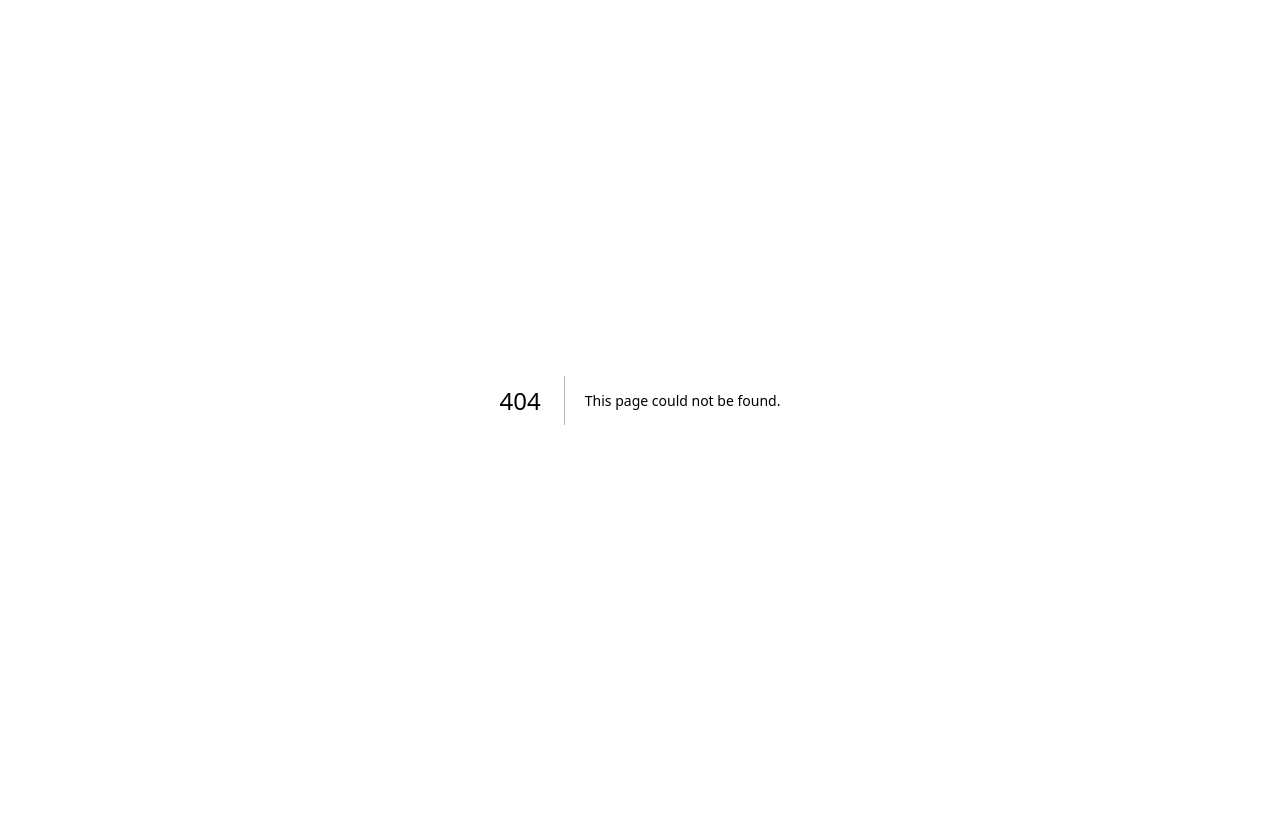
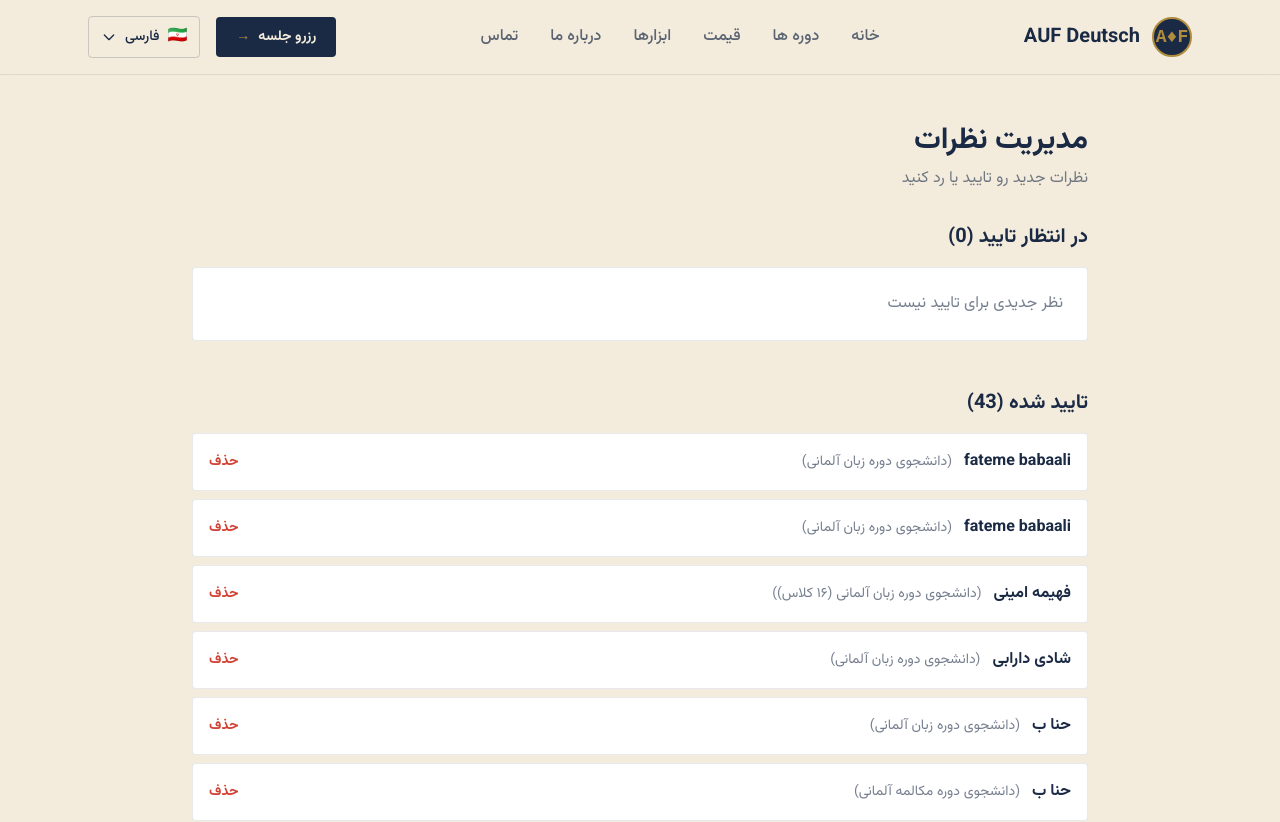
Before and after one commit to Amin-Abdolahi/Aufdeutsch-website, a Next.js app: page /1/admin/testimonials in a window 1280 px wide. Before the commit this address had no page. Shown: the top 822 px of the page. Before the commit the page ends 800 px from the top, so only its background shows below. Built offline with nearby package versions, Linux system fonts and the light colour scheme.

Commit message:
feat: add admin panel for testimonial management

```diff
--- /dev/null
+++ b/app/[locale]/admin/layout.tsx
@@ -0,0 +1,10 @@
+import type { ReactNode } from "react";
+
+export const metadata = {
+  title: "مدیریت نظرات | AUF Deutsch",
+  robots: "noindex, nofollow",
+};
+
+export default function AdminLayout({ children }: { children: ReactNode }) {
+  return <div className="min-h-screen bg-paper-100">{children}</div>;
+}
--- /dev/null
+++ b/app/[locale]/admin/testimonials/page.tsx
@@ -0,0 +1,185 @@
+"use client";
+
+import { useEffect, useState } from "react";
+
+interface Testimonial {
+  id: string;
+  authorName: string;
+  course: string;
+  text: string;
+  rating: number;
+  locale: "fa" | "de" | "en";
+  approved: boolean;
+  createdAt: string;
+}
+
+export default function AdminTestimonialsPage() {
+  const [testimonials, setTestimonials] = useState<Testimonial[]>([]);
+  const [loading, setLoading] = useState(true);
+  const [actionLoading, setActionLoading] = useState<string | null>(null);
+
+  // Fetch all testimonials (approved + pending)
+  const fetchTestimonials = async () => {
+    try {
+      const res = await fetch("/api/admin/testimonials");
+      const data = await res.json();
+      setTestimonials(data.testimonials || []);
+    } catch {
+      alert("خطا در بارگذاری");
+    } finally {
+      setLoading(false);
+    }
+  };
+
+  useEffect(() => {
+    fetchTestimonials();
+  }, []);
+
+  // Approve or reject a testimonial
+  const handleAction = async (id: string, action: "approve" | "reject") => {
+    setActionLoading(id);
+    try {
+      const res = await fetch(`/api/admin/testimonials/${id}`, {
+        method: "POST",
+        headers: { "Content-Type": "application/json" },
+        body: JSON.stringify({ action }),
+      });
+
+      if (res.ok) {
+        // Remove from list or refresh
+        await fetchTestimonials();
+      } else {
+        alert("خطا در انجام عملیات");
+      }
+    } catch {
+      alert("خطای شبکه");
+    } finally {
+      setActionLoading(null);
+    }
+  };
+
+  // Filter pending testimonials
+  const pending = testimonials.filter((t) => !t.approved);
+  const approved = testimonials.filter((t) => t.approved);
+
+  if (loading) {
+    return (
+      <div className="min-h-screen bg-paper-100 flex items-center justify-center">
+        <p className="text-navy-900">در حال بارگذاری...</p>
+      </div>
+    );
+  }
+
+  return (
+    <div className="min-h-screen bg-paper-100 py-12 px-4">
+      <div className="max-w-4xl mx-auto">
+        {/* Header */}
+        <h1 className="text-3xl font-bold text-navy-900 mb-2">
+          مدیریت نظرات
+        </h1>
+        <p className="text-navy-900/60 mb-8">
+          نظرات جدید رو تایید یا رد کنید
+        </p>
+
+        {/* Pending testimonials */}
+        <section className="mb-12">
+          <h2 className="text-xl font-bold text-navy-900 mb-4">
+            در انتظار تایید ({pending.length})
+          </h2>
+
+          {pending.length === 0 ? (
+            <div className="bg-white p-6 rounded-sm border border-navy-900/10">
+              <p className="text-navy-900/60">نظر جدیدی برای تایید نیست</p>
+            </div>
+          ) : (
+            <div className="space-y-4">
+              {pending.map((t) => (
+                <div
+                  key={t.id}
+                  className="bg-white p-6 rounded-sm border border-navy-900/10 shadow-sm"
+                >
+                  {/* Meta */}
+                  <div className="grid grid-cols-2 gap-4 mb-4 text-sm">
+                    <div>
+                      <span className="font-bold text-navy-900">نام: </span>
+                      <span className="text-navy-900/80">{t.authorName}</span>
+                    </div>
+                    <div>
+                      <span className="font-bold text-navy-900">دوره: </span>
+                      <span className="text-navy-900/80">{t.course}</span>
+                    </div>
+                    <div>
+                      <span className="font-bold text-navy-900">امتیاز: </span>
+                      <span className="text-navy-900/80">
+                        {t.rating}/5 {"★".repeat(t.rating)}
+                      </span>
+                    </div>
+                    <div>
+                      <span className="font-bold text-navy-900">زبان: </span>
+                      <span className="text-navy-900/80">{t.locale.toUpperCase()}</span>
+                    </div>
+                  </div>
+
+                  {/* Text */}
+                  <div className="mb-4">
+                    <p className="font-bold text-navy-900 mb-2">متن نظر:</p>
+                    <p className="text-navy-900/80 leading-relaxed bg-paper-50 p-4 rounded-sm">
+                      {t.text}
+                    </p>
+                  </div>
+
+                  {/* Actions */}
+                  <div className="flex gap-3">
+                    <button
+                      onClick={() => handleAction(t.id, "approve")}
+                      disabled={actionLoading === t.id}
+                      className="px-6 py-2 bg-green-500 hover:bg-green-600 text-white font-bold rounded-sm transition-colors disabled:opacity-50"
+                    >
+                      {actionLoading === t.id ? "..." : "✅ تایید و انتشار"}
+                    </button>
+                    <button
+                      onClick={() => handleAction(t.id, "reject")}
+                      disabled={actionLoading === t.id}
+                      className="px-6 py-2 bg-red-500 hover:bg-red-600 text-white font-bold rounded-sm transition-colors disabled:opacity-50"
+                    >
+                      {actionLoading === t.id ? "..." : "❌ رد و حذف"}
+                    </button>
+                  </div>
+                </div>
+              ))}
+            </div>
+          )}
+        </section>
+
+        {/* Approved testimonials */}
+        <section>
+          <h2 className="text-xl font-bold text-navy-900 mb-4">
+            تایید شده ({approved.length})
+          </h2>
+          <div className="space-y-2">
+            {approved.map((t) => (
+              <div
+                key={t.id}
+                className="bg-white p-4 rounded-sm border border-navy-900/10 flex items-center justify-between"
+              >
+                <div>
+                  <span className="font-bold text-navy-900">{t.authorName}</span>
+                  <span className="text-navy-900/60 text-sm mr-3">
+                    ({t.course})
+                  </span>
+                </div>
+                <button
+                  onClick={() => handleAction(t.id, "reject")}
+                  disabled={actionLoading === t.id}
+                  className="text-red-500 hover:text-red-700 text-sm font-bold"
+                >
+                  حذف
+                </button>
+              </div>
+            ))}
+          </div>
+        </section>
+      </div>
+    </div>
+  );
+}
--- a/app/[locale]/layout.tsx
+++ b/app/[locale]/layout.tsx
@@ -3,13 +3,7 @@ import { Header } from "@/components/layout/Header";
 import { Footer } from "@/components/layout/Footer";
 import { LocaleProvider } from "@/components/LocaleProvider";
 import { locales, languageMeta, type Locale } from "@/lib/i18n";
-import { Vazirmatn } from "next/font/google";
 import { ScrollToTop } from "@/components/ui/ScrollToTop";
-
-const vazirmatn = Vazirmatn({
-  variable: "--font-vazirmatn",
-  subsets: ["arabic"],
-});
 
 interface LocaleLayoutProps {
   children: React.ReactNode;
@@ -28,30 +22,18 @@ export async function generateMetadata({ params }: LocaleLayoutProps): Promise<M
     fa: {
       title: "AUF Deutsch — آموزش زبان آلمانی",
       description: "آموزش آنلاین زبان آلمانی با مدرسین مجرب",
-      keywords: ["آموزش آلمانی", "Deutsch lernen", "یادگیری آلمانی"],
     },
     de: {
       title: "AUF Deutsch — Deutsch lernen",
       description: "Online-Deutschunterricht mit erfahrenen Lehrern",
-      keywords: ["Deutsch lernen", "Deutschunterricht", "Online-Kurse"],
     },
     en: {
       title: "AUF Deutsch — Learn German",
       description: "Online German lessons with experienced teachers",
-      keywords: ["Learn German", "German lessons", "Online courses"],
     },
   };
 
-  return {
-    ...metadata[validLocale as Locale],
-    alternates: {
-      languages: {
-        fa: "/fa",
-        de: "/de",
-        en: "/en",
-      },
-    },
-  };
+  return metadata[validLocale as Locale];
 }
 
 export default async function LocaleLayout({
@@ -60,28 +42,13 @@ export default async function LocaleLayout({
 }: LocaleLayoutProps) {
   const { locale } = await params;
   const validLocale = locales.includes(locale as Locale) ? (locale as Locale) : "fa";
-  const meta = languageMeta[validLocale];
 
   return (
-    <html
-      lang={meta.htmlLang}
-      dir={meta.dir}
-      className={`${vazirmatn.variable} antialiased`}
-    >
-      <head>
-        <meta charSet="utf-8" />
-        <meta name="viewport" content="width=device-width, initial-scale=1" />
-        <link rel="preconnect" href="https://fonts.googleapis.com" />
-        <link rel="preconnect" href="https://fonts.gstatic.com" crossOrigin="anonymous" />
-      </head>
-      <body className="font-sans min-h-screen flex flex-col" suppressHydrationWarning>
     <LocaleProvider initialLocale={validLocale}>
       <Header />
       <main className="flex-1">{children}</main>
       <Footer />
       <ScrollToTop />
     </LocaleProvider>
-      </body>
-    </html>
   );
 }
--- a/app/layout.tsx
+++ b/app/layout.tsx
@@ -1,5 +1,11 @@
 import type { Metadata } from "next";
 import "./globals.css";
+import { Vazirmatn } from "next/font/google";
+
+const vazirmatn = Vazirmatn({
+  variable: "--font-vazirmatn",
+  subsets: ["arabic"],
+});
 
 export const metadata: Metadata = {
   title: "AUF Deutsch",
@@ -11,5 +17,9 @@ export default function RootLayout({
 }: {
   children: React.ReactNode;
 }) {
-  return children;
+  return (
+    <html lang="fa" dir="rtl" className={vazirmatn.variable}>
+      <body>{children}</body>
+    </html>
+  );
 }
```
Also changed, not shown: app/api/admin/testimonials/[id]/route.ts (renamed from app/admin/testimonials/[id]/route.ts), app/api/admin/testimonials/route.ts (renamed from app/admin/testimonials/route.ts). Lines whose indentation alone changed are shown as unchanged.
